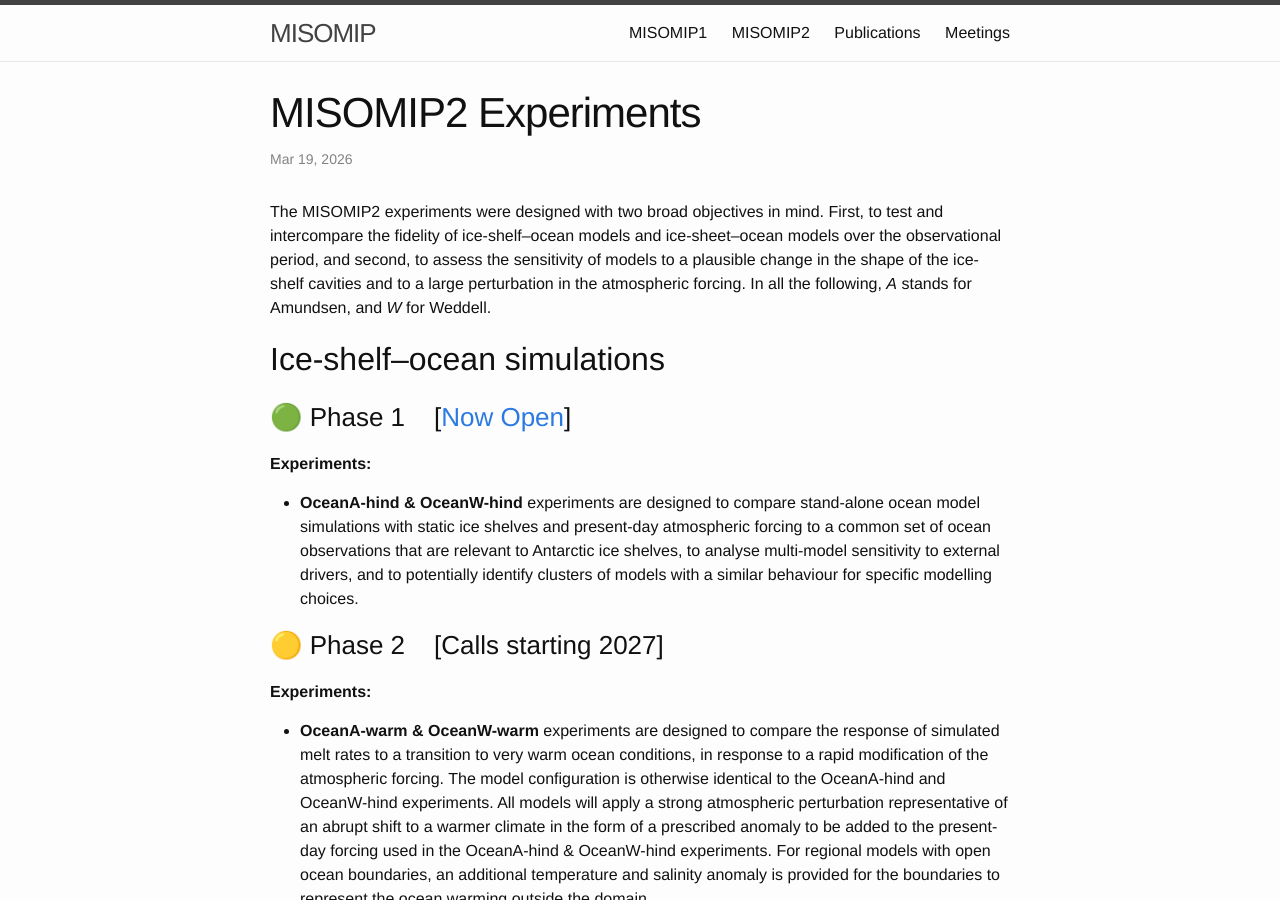
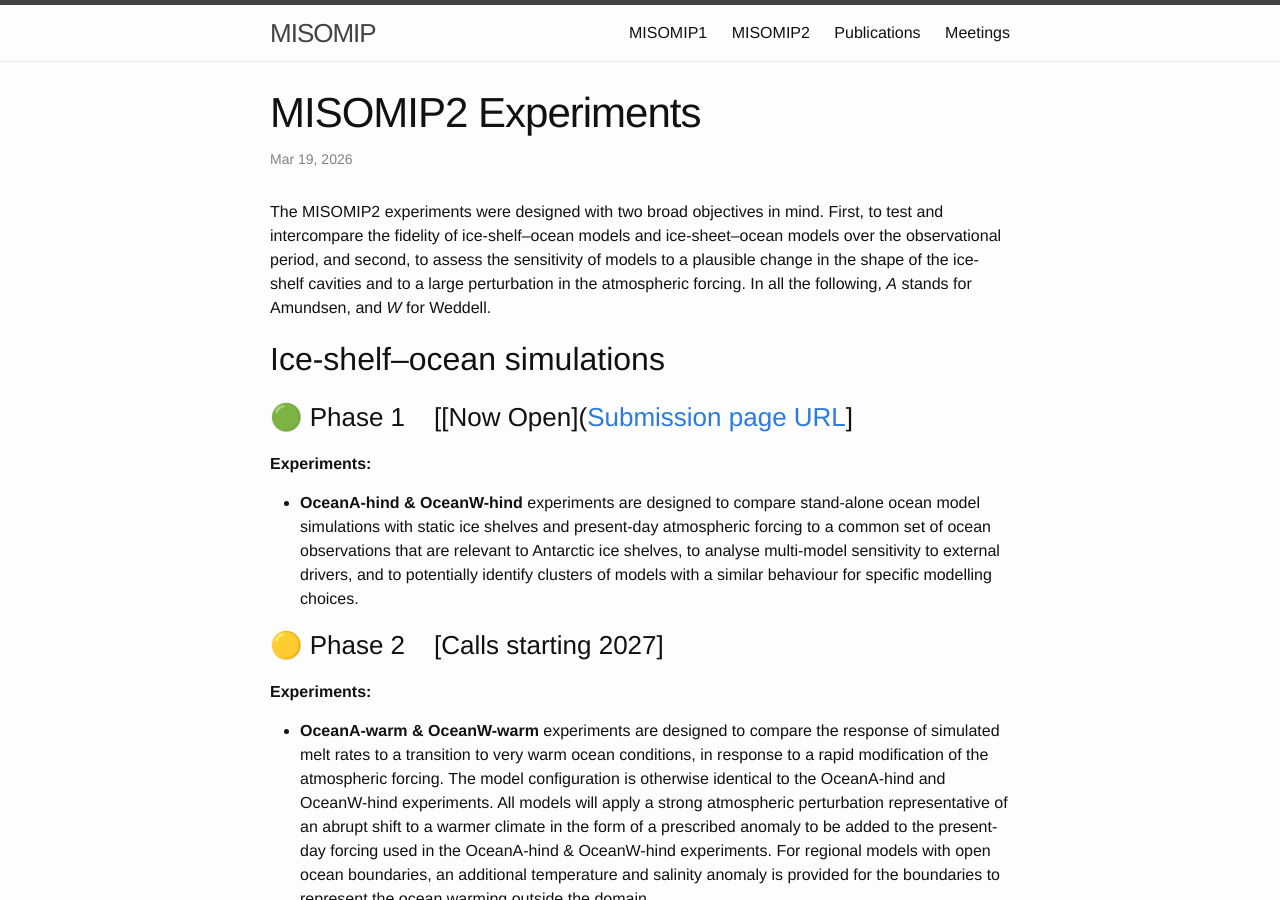
Before and after one commit to misomip/misomip.github.io, a Jekyll site: the page built from misomip2_dir/misomip2_experiments.md, in a window 1280 px wide and 900 px high. Built offline with Jekyll 4.4.1, drawn with Linux system fonts in a browser that asks for light colours; some of the changed lines change nothing that is shown.

Commit message:
Update misomip2_experiments.md

```diff
--- a/misomip2_dir/misomip2_experiments.md
+++ b/misomip2_dir/misomip2_experiments.md
@@ -8,7 +8,7 @@ The MISOMIP2 experiments were designed with two broad objectives in mind. First,
 
 ## Ice-shelf–ocean simulations
 
-### 🟢 Phase 1&nbsp;&nbsp;&nbsp;&nbsp;[[Now Open](Submission page URL)]
+### 🟢 Phase 1&nbsp;&nbsp;&nbsp;&nbsp;[[Now Open]([Submission page URL](https://github.com/misomip/misomip.github.io/blob/main/misomip2_dir/misomip2_submissions.md)]
 
 **Experiments:**
 - **OceanA-hind & OceanW-hind** experiments are designed to compare stand-alone ocean model simulations with static ice shelves and present-day atmospheric forcing to a common set of ocean observations that are relevant to Antarctic ice shelves, to analyse multi-model sensitivity to external drivers, and to potentially identify clusters of models with a similar behaviour for specific modelling choices.
```
